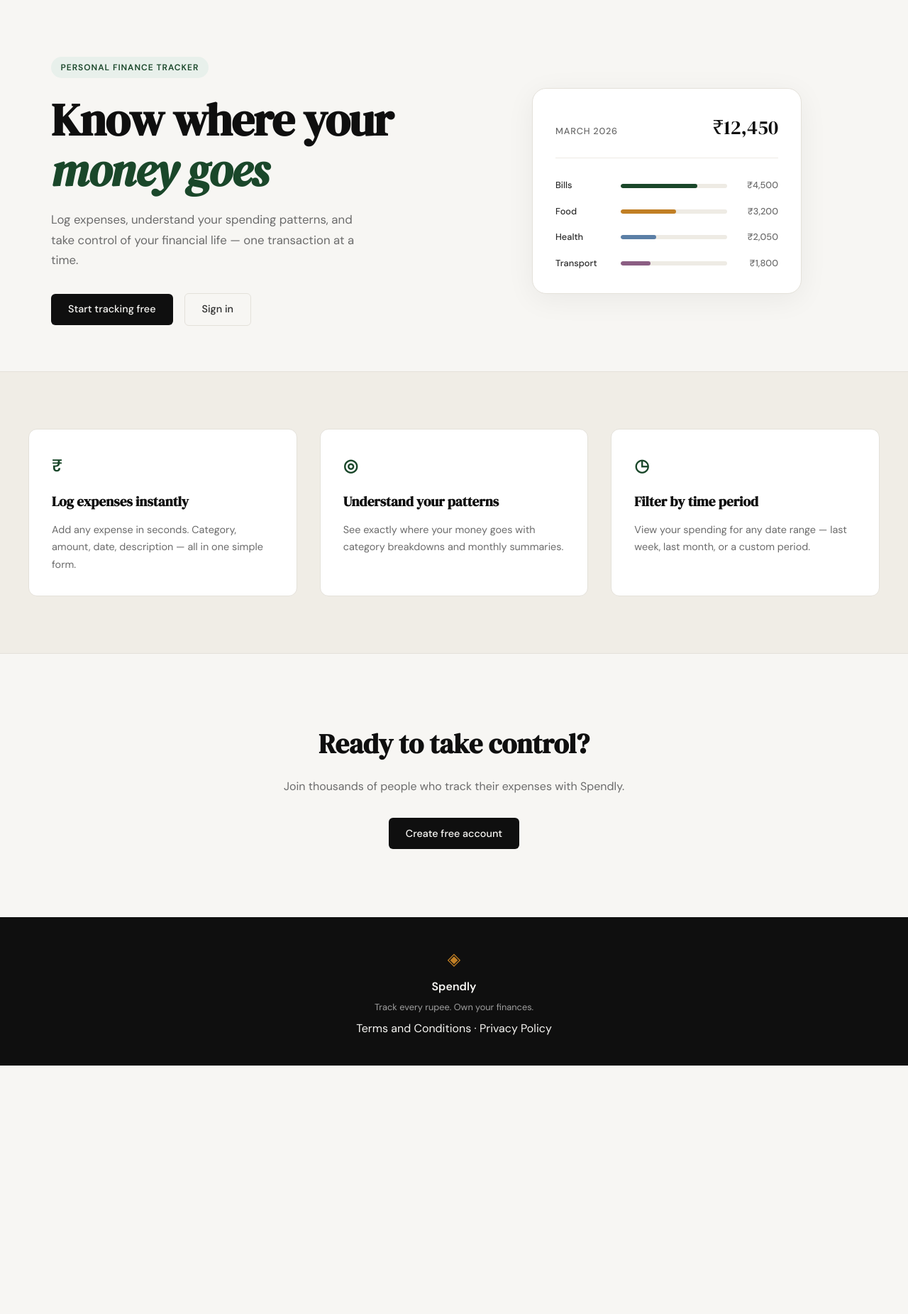
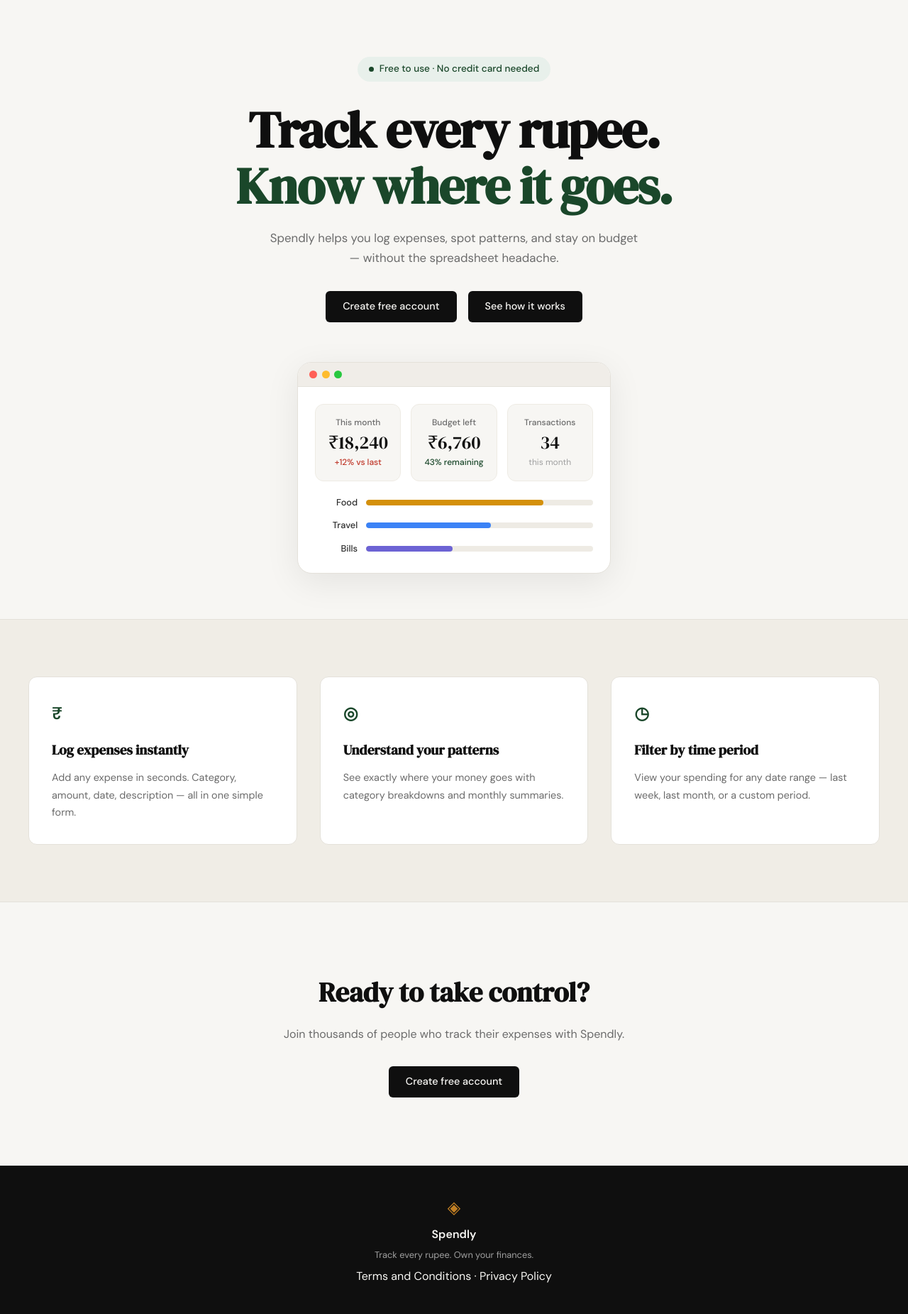
Before and after one commit to IshwarBhojani/expense-mgr, a Flask app: page / in a window 1280 px wide. Shown: the part 61-1912 px from the top of the page at 71% size. Before the commit the page ends 1562 px from the top, so only its background shows below. Run offline with Flask 3, Linux system fonts and the light colour scheme.

Commit message:
landing: redesigning hero section to match mockup

```diff
--- /dev/null
+++ b/static/css/landing.css
@@ -0,0 +1,196 @@
+/* ------------------------------------------------------------------ */
+/* Hero overrides (landing page only)                                  */
+/* ------------------------------------------------------------------ */
+
+.hero {
+    display: flex;
+    flex-direction: column;
+    align-items: center;
+    text-align: center;
+    padding: 5rem 2rem 4rem;
+    gap: 3.5rem;
+}
+
+.hero-inner {
+    display: flex;
+    flex-direction: column;
+    align-items: center;
+}
+
+/* Badge */
+.hero-badge {
+    display: inline-flex;
+    align-items: center;
+    gap: 0.5rem;
+    background: var(--accent-light);
+    color: var(--accent);
+    font-size: 0.85rem;
+    font-weight: 500;
+    letter-spacing: 0;
+    text-transform: none;
+    padding: 0.4rem 1rem;
+    border-radius: 999px;
+    margin-bottom: 1.75rem;
+}
+
+.hero-badge-dot {
+    width: 7px;
+    height: 7px;
+    border-radius: 50%;
+    background: var(--accent);
+    flex-shrink: 0;
+}
+
+/* Title */
+.hero-title {
+    font-size: clamp(2.75rem, 6vw, 4.5rem);
+    margin-bottom: 1.25rem;
+}
+
+.hero-title em {
+    font-style: normal;
+    color: var(--accent);
+}
+
+/* Subtitle */
+.hero-subtitle {
+    max-width: 520px;
+    text-align: center;
+}
+
+/* Actions — both buttons dark */
+.hero-actions {
+    justify-content: center;
+}
+
+/* ------------------------------------------------------------------ */
+/* Mock browser card                                                   */
+/* ------------------------------------------------------------------ */
+
+.hero-visual {
+    width: 100%;
+    max-width: 680px;
+}
+
+.mock-browser {
+    background: var(--paper-card);
+    border: 1px solid var(--border);
+    border-radius: var(--radius-lg);
+    box-shadow: 0 12px 48px rgba(0, 0, 0, 0.08);
+    overflow: hidden;
+}
+
+.mock-browser-bar {
+    background: #f0ede8;
+    border-bottom: 1px solid var(--border);
+    padding: 0.7rem 1rem;
+    display: flex;
+    align-items: center;
+    gap: 0.4rem;
+}
+
+.mock-dot {
+    width: 11px;
+    height: 11px;
+    border-radius: 50%;
+    flex-shrink: 0;
+}
+
+.mock-dot-red    { background: #ff5f57; }
+.mock-dot-yellow { background: #febc2e; }
+.mock-dot-green  { background: #28c840; }
+
+.mock-browser-body {
+    padding: 1.5rem;
+    display: flex;
+    flex-direction: column;
+    gap: 1.25rem;
+}
+
+/* Stat boxes */
+.mock-stats {
+    display: grid;
+    grid-template-columns: repeat(3, 1fr);
+    gap: 0.875rem;
+}
+
+.mock-stat {
+    background: var(--paper);
+    border: 1px solid var(--border-soft);
+    border-radius: var(--radius-md);
+    padding: 1rem 1.1rem;
+    display: flex;
+    flex-direction: column;
+    gap: 0.25rem;
+}
+
+.mock-stat-label {
+    font-size: 0.75rem;
+    color: var(--ink-muted);
+    font-weight: 500;
+}
+
+.mock-stat-value {
+    font-family: var(--font-display);
+    font-size: 1.6rem;
+    color: var(--ink);
+    line-height: 1.1;
+}
+
+.mock-stat-tag {
+    font-size: 0.75rem;
+    font-weight: 500;
+}
+
+.tag-danger  { color: #c0392b; }
+.tag-success { color: var(--accent); }
+
+.mock-stat-sub {
+    font-size: 0.75rem;
+    color: var(--ink-faint);
+}
+
+/* Progress bars */
+.mock-bars {
+    display: flex;
+    flex-direction: column;
+    gap: 0.75rem;
+}
+
+.mock-bar-row {
+    display: grid;
+    grid-template-columns: 60px 1fr;
+    align-items: center;
+    gap: 0.75rem;
+}
+
+.mock-cat {
+    font-size: 0.8rem;
+    font-weight: 500;
+    color: var(--ink-soft);
+    text-align: right;
+}
+
+.mock-bar-track {
+    height: 8px;
+    background: var(--border-soft);
+    border-radius: 999px;
+    overflow: hidden;
+}
+
+.mock-bar {
+    height: 100%;
+    border-radius: 999px;
+}
+
+.mock-bar-food   { background: #d4900a; }
+.mock-bar-travel { background: #3b82f6; }
+.mock-bar-bills  { background: #6c63d4; }
+
+/* ------------------------------------------------------------------ */
+/* Responsive                                                          */
+/* ------------------------------------------------------------------ */
+
+@media (max-width: 600px) {
+    .mock-stats { grid-template-columns: 1fr; }
+}
--- a/templates/landing.html
+++ b/templates/landing.html
@@ -1,60 +1,76 @@
 {% extends "base.html" %}
 
 {% block title %}Spendly — Track Every Rupee{% endblock %}
+
+{% block head %}
+<link rel="stylesheet" href="{{ url_for('static', filename='css/landing.css') }}">
+{% endblock %}
 
 {% block content %}
 
 <section class="hero">
     <div class="hero-inner">
-        <div class="hero-badge">Personal Finance Tracker</div>
+        <div class="hero-badge">
+            <span class="hero-badge-dot"></span>
+            Free to use · No credit card needed
+        </div>
         <h1 class="hero-title">
-            Know where your<br>
-            <em>money goes</em>
+            Track every rupee.<br>
+            <em>Know where it goes.</em>
         </h1>
         <p class="hero-subtitle">
-            Log expenses, understand your spending patterns,
-            and take control of your financial life —
-            one transaction at a time.
+            Spendly helps you log expenses, spot patterns, and stay
+            on budget — without the spreadsheet headache.
         </p>
         <div class="hero-actions">
-            <a href="{{ url_for('register') }}" class="btn-primary">Start tracking free</a>
-            <a href="{{ url_for('login') }}" class="btn-ghost">Sign in</a>
+            <a href="{{ url_for('register') }}" class="btn-primary">Create free account</a>
+            <a href="{{ url_for('login') }}" class="btn-primary">See how it works</a>
         </div>
     </div>
     <div class="hero-visual">
-        <div class="mock-card">
-            <div class="mock-card-header">
-                <span class="mock-label">March 2026</span>
-                <span class="mock-total">₹12,450</span>
+        <div class="mock-browser">
+            <div class="mock-browser-bar">
+                <span class="mock-dot mock-dot-red"></span>
+                <span class="mock-dot mock-dot-yellow"></span>
+                <span class="mock-dot mock-dot-green"></span>
             </div>
-            <div class="mock-bars">
-                <div class="mock-bar-row">
-                    <span class="mock-cat">Bills</span>
-                    <div class="mock-bar-track">
-                        <div class="mock-bar" style="width: 72%"></div>
+            <div class="mock-browser-body">
+                <div class="mock-stats">
+                    <div class="mock-stat">
+                        <span class="mock-stat-label">This month</span>
+                        <span class="mock-stat-value">₹18,240</span>
+                        <span class="mock-stat-tag tag-danger">+12% vs last</span>
                     </div>
-                    <span class="mock-amt">₹4,500</span>
+                    <div class="mock-stat">
+                        <span class="mock-stat-label">Budget left</span>
+                        <span class="mock-stat-value">₹6,760</span>
+                        <span class="mock-stat-tag tag-success">43% remaining</span>
+                    </div>
+                    <div class="mock-stat">
+                        <span class="mock-stat-label">Transactions</span>
+                        <span class="mock-stat-value">34</span>
+                        <span class="mock-stat-sub">this month</span>
+                    </div>
                 </div>
-                <div class="mock-bar-row">
-                    <span class="mock-cat">Food</span>
-                    <div class="mock-bar-track">
-                        <div class="mock-bar mock-bar-2" style="width: 52%"></div>
+                <div class="mock-bars">
+                    <div class="mock-bar-row">
+                        <span class="mock-cat">Food</span>
+                        <div class="mock-bar-track">
+                            <div class="mock-bar mock-bar-food" style="width: 78%"></div>
+                        </div>
                     </div>
-                    <span class="mock-amt">₹3,200</span>
-                </div>
-                <div class="mock-bar-row">
-                    <span class="mock-cat">Health</span>
-                    <div class="mock-bar-track">
-                        <div class="mock-bar mock-bar-3" style="width: 33%"></div>
+                    <div class="mock-bar-row">
+                        <span class="mock-cat">Travel</span>
+                        <div class="mock-bar-track">
+                            <div class="mock-bar mock-bar-travel" style="width: 55%"></div>
+                        </div>
                     </div>
-                    <span class="mock-amt">₹2,050</span>
-                </div>
-                <div class="mock-bar-row">
-                    <span class="mock-cat">Transport</span>
-                    <div class="mock-bar-track">
-                        <div class="mock-bar mock-bar-4" style="width: 28%"></div>
+                    <div class="mock-bar-row">
+                        <span class="mock-cat">Bills</span>
+                        <div class="mock-bar-track">
+                            <div class="mock-bar mock-bar-bills" style="width: 38%"></div>
+                        </div>
                     </div>
-                    <span class="mock-amt">₹1,800</span>
                 </div>
             </div>
         </div>
```
